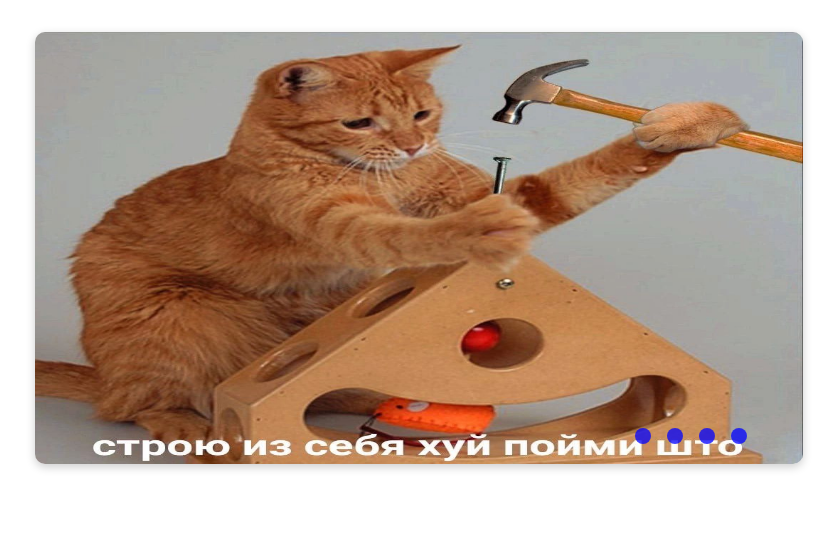
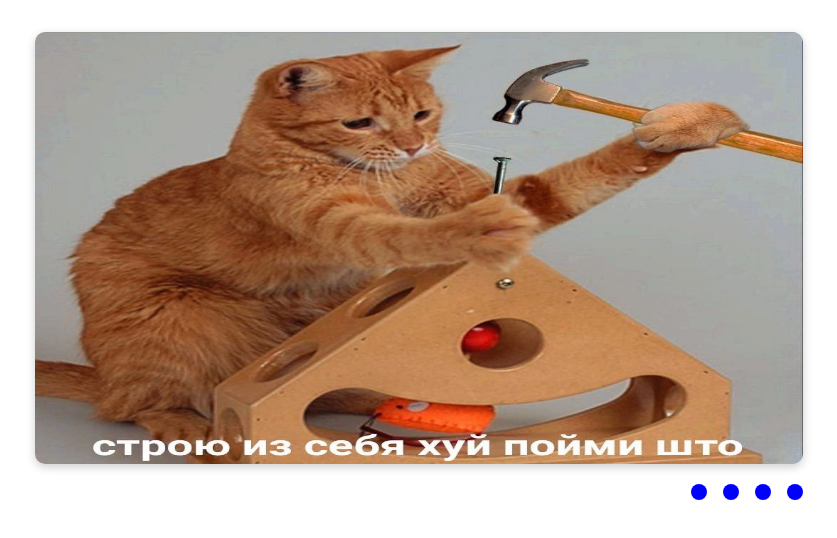
Before and after one commit to lesiabun/cssMemeSlider, a plain HTML site: page cssMemeSlider/index.html in a window 1280 px wide. Shown: the whole page, without its empty margins (221-1058 px from the left). Drawn offline with Linux system fonts and the light colour scheme; a web font is replaced by a local one.

Commit message:
feat: add new functional for slider

```diff
--- a/cssMemeSlider/index.html
+++ b/cssMemeSlider/index.html
@@ -18,12 +18,33 @@
                 <img id="sliderThree" class="meme memeThree" src="img/3.jpg" alt="meme3">
                 <img id="sliderFour" class="meme memeFour" src="img/4.jpg"  alt="meme3">
             </div>
-            <div class="sliderNav">
+            <!--<div class="sliderNav">
                 <a href="#sliderOne"></a>
                 <a href="#sliderTwo"></a>
                 <a href="#sliderThree"></a>
                 <a href="#sliderFour"></a>
+            </div>  -->
+            <div class="btnNav">
+                <div class="allBtn">
+                    <label>
+                        <input type="radio" name="btn" class="btnRadio" id="sliderOne">
+                        <span class="fakeBtn"><a href="#sliderOne" class="btnA"></a></span>
+                    </label>
+                    <label>
+                        <input type="radio" name="btn" class="btnRadio" id="sliderTwo">
+                        <span class="fakeBtn"><a href="#sliderTwo" class="btnA"></a></span>
+                    </label>
+                    <label>
+                        <input type="radio" name="btn" class="btnRadio">
+                        <span class="fakeBtn"><a href="#sliderThree" class="btnA"></a></span>
+                    </label>
+                    <label>
+                        <input type="radio" name="btn" class="btnRadio" >
+                        <span class="fakeBtn"><a href="#sliderFour" class="btnA"></a></span>
+                    </label>
+                </div>
             </div>
+
         </div>
     </section>
 
--- a/cssMemeSlider/style.css
+++ b/cssMemeSlider/style.css
@@ -23,7 +23,7 @@ html{
 }
 
 .slid-wrapper{
-    position: relative;
+    position: static;
     max-width: 48rem;
     margin: 0 auto;
 }
@@ -31,7 +31,7 @@ html{
 .memeSlider{
     display: flex;
     aspect-ratio: 16/9;
-    overflow-x: auto;
+    overflow-x: hidden;
     scroll-snap-type: x mandatory;
     scroll-behavior: smooth;
     box-shadow: 0 3px 10px rgb(0 0 0 / 0.2);
@@ -43,13 +43,11 @@ html{
     scroll-snap-align: start;
 }
 
-.sliderNav{
+/*.sliderNav{
     display: flex;
+    justify-content: end;
     column-gap: 1rem;
-    position: absolute;
-    bottom: 1.25rem;
-    right: 0;
-    transform: translateX(-50%);
+    margin-top: 1.25rem;
     z-index: 1;
 }
 
@@ -60,9 +58,77 @@ html{
     background-color: blue;
     opacity: 0.75;
     transition: opacity ease 2.5s;
-}
 
 .sliderNav a:hover{
     background-color: white;
     border: 2px solid blue;
 }
+
+.sliderNav a:focus{
+    outline: none;
+}
+}*/
+
+.btnRadio{
+    display: none;
+}
+
+.btnNav{
+    display: flex;
+    justify-content: end;
+}
+
+.allBtn{
+    display: flex;
+    column-gap: 1rem;
+    margin-top: 1.25rem;
+}
+
+.fakeBtn{
+    display: inline-block;
+    width: 1rem;
+    height: 1rem;
+    border-radius: 50%;
+    background-color: blue;
+    opacity: 0.75;
+    transition: opacity ease 2.5s;
+    cursor: pointer;
+    position: relative;
+    opacity: 1;
+    padding: 0;
+}
+
+.fakeBtn a{
+    display: inline-block;
+    width: 1rem;
+    height: 1rem;
+    border-radius: 50%;
+    z-index: 3;
+    padding: 0;
+    opacity: 0;
+}
+
+.fakeBtn:hover{
+    background-color: white;
+    border: 1px solid blue;
+    padding: 0;
+}
+
+.fakeBtn::before{
+    content: '';
+    position: absolute;
+    display: block;
+    width: 10px;
+    height: 10px;
+    background-color: black ;
+    border: 1px solid blue;
+    border-radius: 50%;
+    top: 50%;
+    left: 50%;
+    transform: translate(-50%,-50%);
+    opacity: 0;
+}
+
+.label:checked + .fakeBtn::before{
+    opacity: 1;
+}
```
